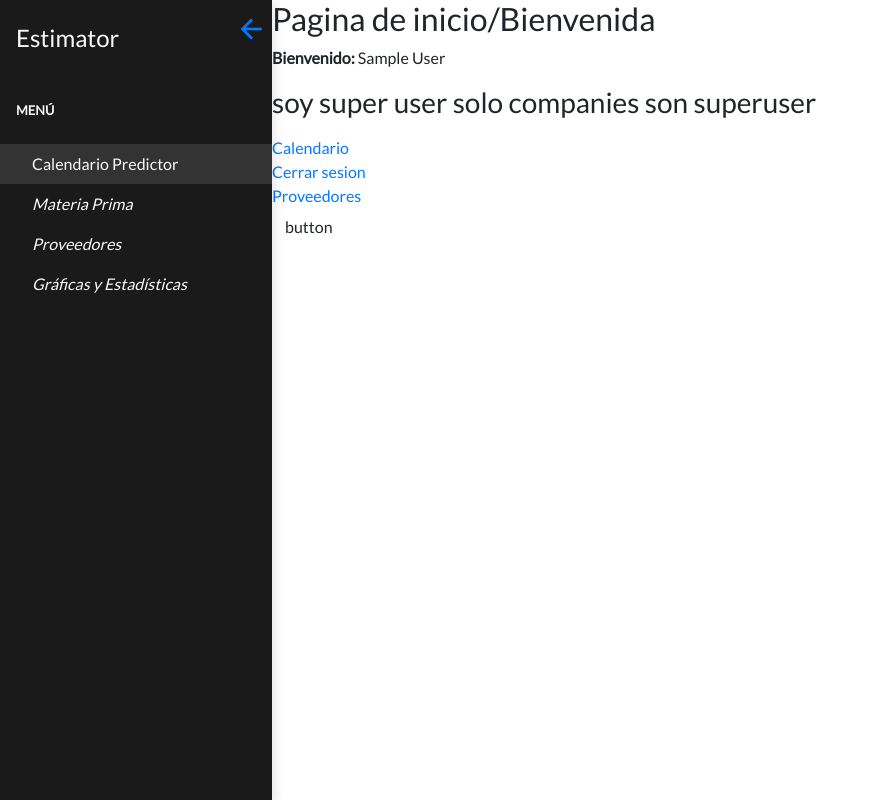
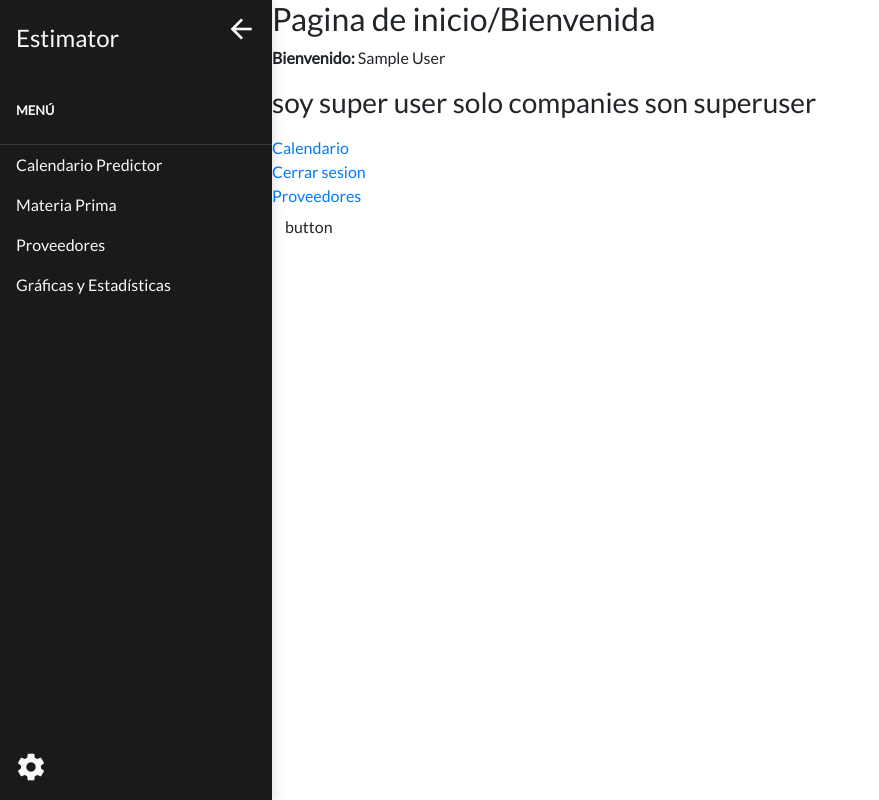
Before and after one commit to LuisReyes98/estimator, a Django app: page / in a window 1280 px wide. Shown: the whole page, without its empty margins (0-879 px from the left). Run offline with Django 3.2, Linux system fonts and the light colour scheme; the visitor is signed in with stand-in values (Sample User, id 1); style sheets or scripts are compiled from the project's sources; some libraries are stand-ins or nearby versions.

Commit message:
navegacion estilos

```diff
--- a/estimator/templates/layouts/components/navigation.html
+++ b/estimator/templates/layouts/components/navigation.html
@@ -17,30 +17,29 @@
 
   <ul class="nav flex-column mb-0 nav--menu">
     <li class="nav-item">
-      <a href="#" class="nav-link text-light nav--bg_light">
-        <i class="fa fa-th-large mr-3 text-primary fa-fw"></i>
+      <a href="#" class="nav-link text-light">
         Calendario Predictor
       </a>
     </li>
     <li class="nav-item">
-      <a href="#" class="nav-link text-light font-italic">
-        <i class="fa fa-address-card mr-3 text-primary fa-fw"></i>
+      <a href="#" class="nav-link text-light">
         Materia Prima
       </a>
     </li>
     <li class="nav-item">
-      <a href="#" class="nav-link text-light font-italic">
-        <i class="fa fa-cubes mr-3 text-primary fa-fw"></i>
+      <a href="#" class="nav-link text-light">
         Proveedores
       </a>
     </li>
     <li class="nav-item">
-      <a href="#" class="nav-link text-light font-italic">
-        <i class="fa fa-picture-o mr-3 text-primary fa-fw"></i>
+      <a href="#" class="nav-link text-light">
         Gráficas y Estadísticas
       </a>
     </li>
   </ul>
+  <a href="#" class="nav--settings">
+      <i class="mdi mdi-settings"></i>
+    </a>
 
   {% comment %} <p class="text-gray font-weight-bold text-uppercase px-3 small py-4 mb-0">
     Charts
--- a/scss/_navigation.scss
+++ b/scss/_navigation.scss
@@ -8,7 +8,26 @@
             top: 0;
             right: 0;
             font-size: 2em;
-            margin: 5px;
+            margin: 5px 15px 5px 15px;
+            color: #f8f9fa;
+
+            &:hover {
+                color: #383838;
+            }
+
+        }
+        .nav--settings {
+            position: absolute;
+            bottom: 0;
+            left: 0;
+            font-size: 2em;
+            margin: 5px 15px 5px 15px;
+            color: #f8f8f8;
+
+            &:hover {
+                color: #383838;
+            }
+
         }
 
         .nav--bg_light {
@@ -16,11 +35,14 @@
         }
 
         .nav--menu {
-            border-bottom: 1px #333;
+            border-top: 1px solid #383838;
 
             li:hover {
                 background: #333;
-                color: #f8f9fa;
+
+                a {
+                    color: #f8f9fa !important;
+                }
             }
         }
     }
```
